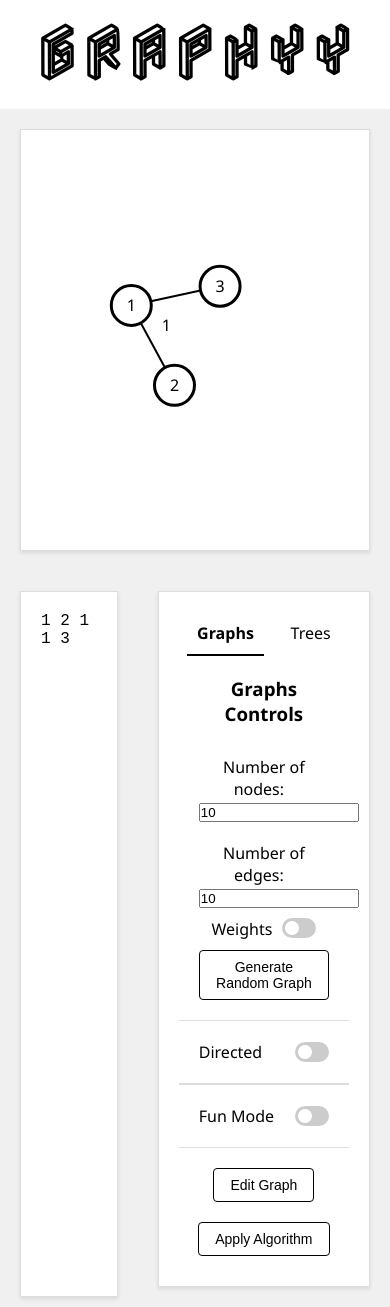
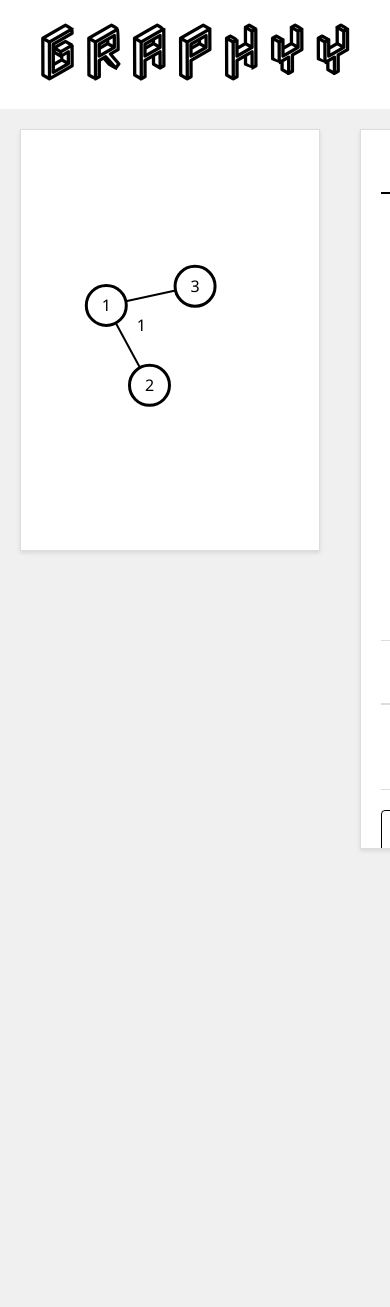
Before and after one commit to AbdullahBitar/graphyy, a React (Create React App) app: page / in a window 390 px wide. After the commit the page ends 869 px from the top, so only its background shows below. Built offline with nearby package versions, Linux system fonts and the light colour scheme.

Commit message:
Remove responsiveness logic from component

```diff
--- a/src/pages/MainPage.tsx
+++ b/src/pages/MainPage.tsx
@@ -106,27 +106,11 @@ export function MainPage() {
             <div className="header">
                 <h1>graphyy</h1>
             </div>
-            {width > 900 ? (
-                <div className="main-page row">
-                    <svg ref={graphContainerRef} className="graph-container"></svg>
-                    <div className="text-box">
-                        <textarea className="text-input" placeholder="Enter graph edges" value={edges} onChange={handleEdgesChange} ></textarea>
-                    </div>
-                    <Controls isTidy={isTidy} setIsTidy={setIsTidy} graphContainerRef={graphContainerRef} isColorful={isColorful} setIsColorful={setIsColorful} setEdges={setEdges} edges={edges} drawGraph={drawGraph} simulationRef={simulationRef} isDirected={isDirected} setIsDirected={setIsDirected} />
-                </div>
-            ) : (
-                <div className="main-page row">
-                    <svg ref={graphContainerRef} className="graph-container"></svg>
-                    <div className="row2">
-                        <div className="text-box">
-                            <textarea className="text-input" placeholder="Enter graph edges" value={edges} onChange={handleEdgesChange} ></textarea>
-                        </div>
-                        <Controls isTidy={isTidy} setIsTidy={setIsTidy} graphContainerRef={graphContainerRef} isColorful={isColorful} setIsColorful={setIsColorful} setEdges={setEdges} edges={edges} drawGraph={drawGraph} simulationRef={simulationRef} isDirected={isDirected} setIsDirected={setIsDirected} />
-                    </div>
-                </div>
-            )
-
-            }
+            <div className="main-page">
+                <svg ref={graphContainerRef} className="graph-container"></svg>
+                <textarea className="text-input" placeholder="Enter graph edges" value={edges} onChange={handleEdgesChange} ></textarea>
+                <Controls isTidy={isTidy} setIsTidy={setIsTidy} graphContainerRef={graphContainerRef} isColorful={isColorful} setIsColorful={setIsColorful} setEdges={setEdges} edges={edges} drawGraph={drawGraph} simulationRef={simulationRef} isDirected={isDirected} setIsDirected={setIsDirected} />
+            </div>
         </div>
     );
 
```
